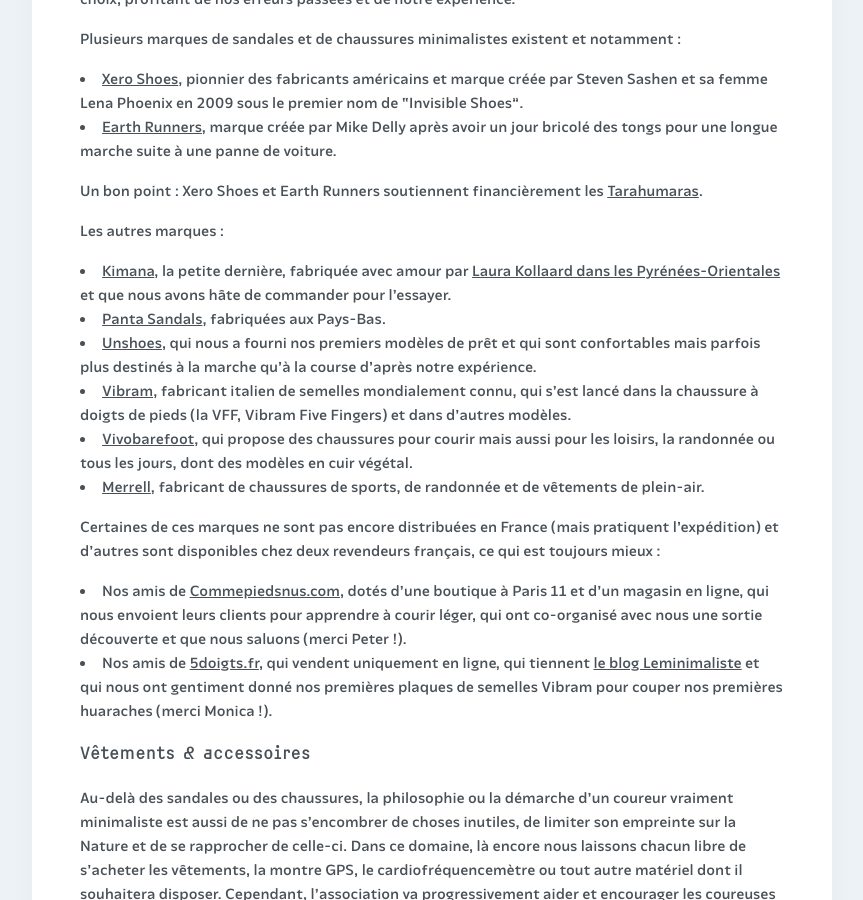
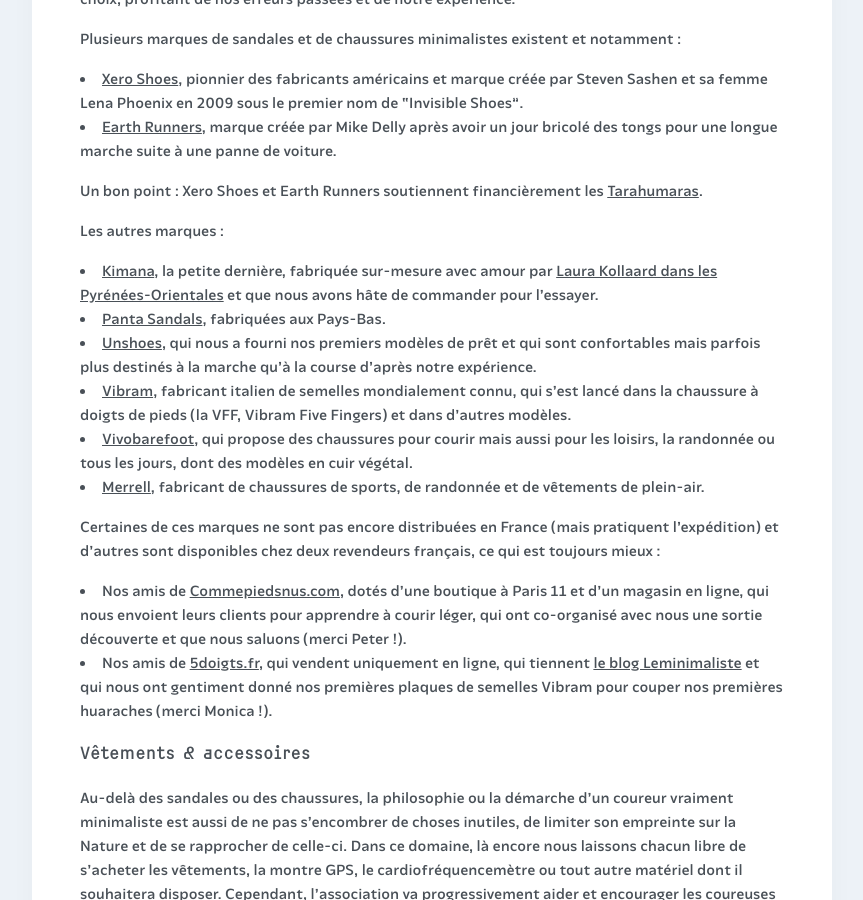
Before and after one commit to courirpaleo/courirpaleo.github.io, a Jekyll site: the page built from _pages/ressources.md, in a window 1280 px wide and 900 px high, scrolled down 8561 px. Shown: the whole window, without its empty margins (208-1071 px from the left). Built offline with Jekyll 4.4.1, drawn with Linux system fonts in a browser that asks for light colours; some web fonts are replaced.

Commit message:
Update ressources.md

```diff
--- a/_pages/ressources.md
+++ b/_pages/ressources.md
@@ -93,7 +93,7 @@
 Un bon point&nbsp;: Xero Shoes et Earth Runners soutiennent financièrement les [Tarahumaras](https://fr.wikipedia.org/wiki/Tarahumaras).
 
 Les autres marques&nbsp;:
-- [Kimana](https://www.kisskissbankbank.com/fr/projects/kimana), la petite dernière, fabriquée avec amour par [Laura Kollaard dans les Pyrénées-Orientales](https://dis-leur.fr/pyrenees-orientales-kimana-sandale-minimaliste-qui-marche-dans-vos-pas) et que nous avons hâte de commander pour l'essayer.
+- [Kimana](https://www.kisskissbankbank.com/fr/projects/kimana), la petite dernière, fabriquée sur-mesure avec amour par [Laura Kollaard dans les Pyrénées-Orientales](https://dis-leur.fr/pyrenees-orientales-kimana-sandale-minimaliste-qui-marche-dans-vos-pas) et que nous avons hâte de commander pour l'essayer.
 - [Panta Sandals](https://pantasandals.com/fr), fabriquées aux Pays-Bas.
 - [Unshoes](https://www.unshoesusa.com), qui nous a fourni nos premiers modèles de prêt et qui sont confortables mais parfois plus destinés à la marche qu'à la course d'après notre expérience.
 - [Vibram](https://www.vibram.fr), fabricant italien de semelles mondialement connu, qui s'est lancé dans la chaussure à doigts de pieds (la VFF, Vibram Five Fingers) et dans d'autres modèles.
```
